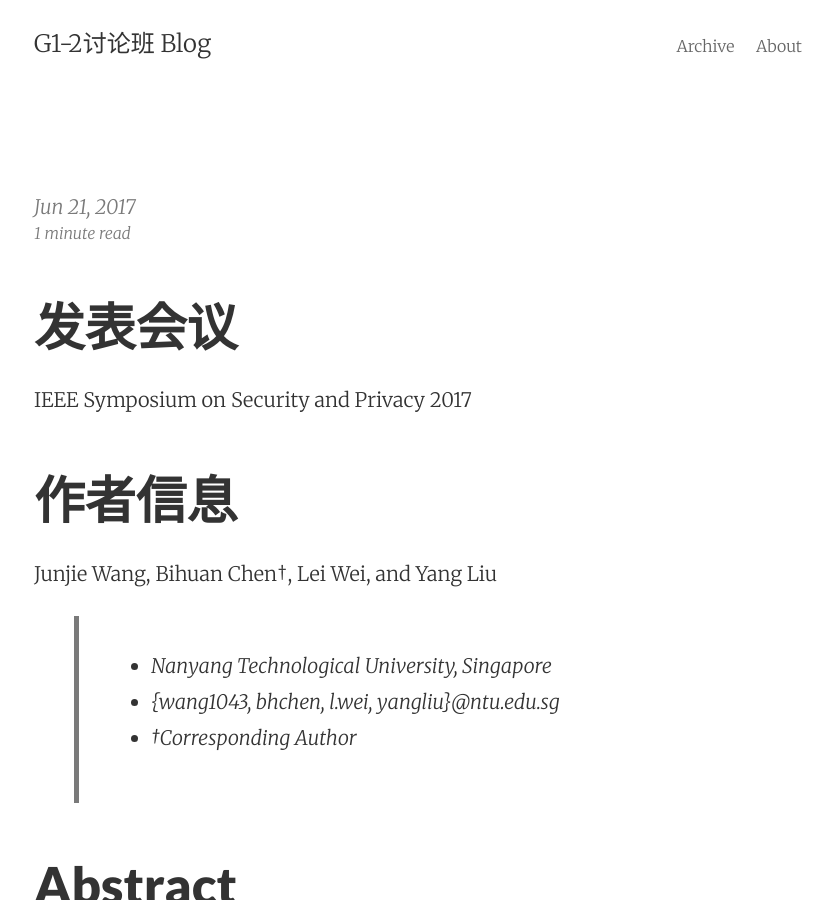
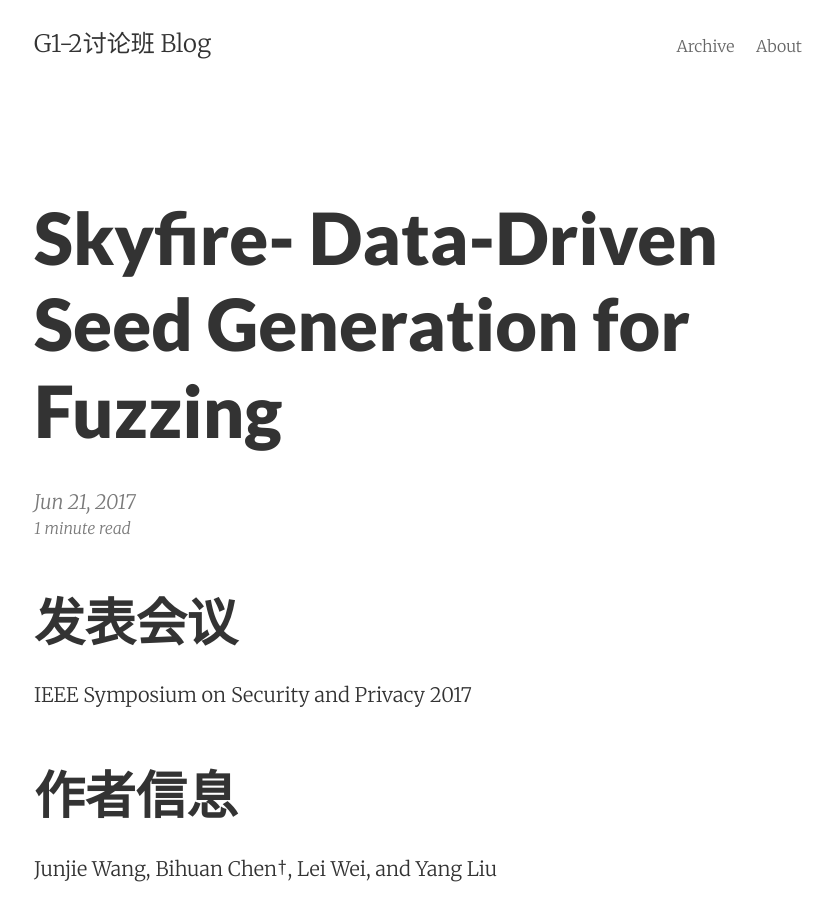
Before and after one commit to taolunban/taolunban.github.io, a Jekyll site: the page built from _posts/2017-06-21-Skyfire: Data-Driven Seed Generation for Fuzzing.md, in a window 1280 px wide and 900 px high. Shown: the whole window, without its empty margins (222-1055 px from the left). Built offline with Jekyll 4.4.1, drawn with Linux system fonts in a browser that asks for light colours; our own code applies the rules of GitHub Pages for plain Markdown files.

Commit message:
Update 2017-06-21-Skyfire: Data-Driven Seed Generation for Fuzzing.md

```diff
--- a/_posts/2017-06-21-Skyfire: Data-Driven Seed Generation for Fuzzing.md
+++ b/_posts/2017-06-21-Skyfire: Data-Driven Seed Generation for Fuzzing.md
@@ -1,7 +1,7 @@
 ---
 layout: post
-permalink: 2017-06-21-Skyfire: Data-Driven Seed Generation for Fuzzing
-title: Skyfire: Data-Driven Seed Generation for Fuzzing
+permalink: 2017-06-21-Skyfire- Data-Driven Seed Generation for Fuzzing
+title: Skyfire- Data-Driven Seed Generation for Fuzzing
 ---
 
 ## 发表会议
```
